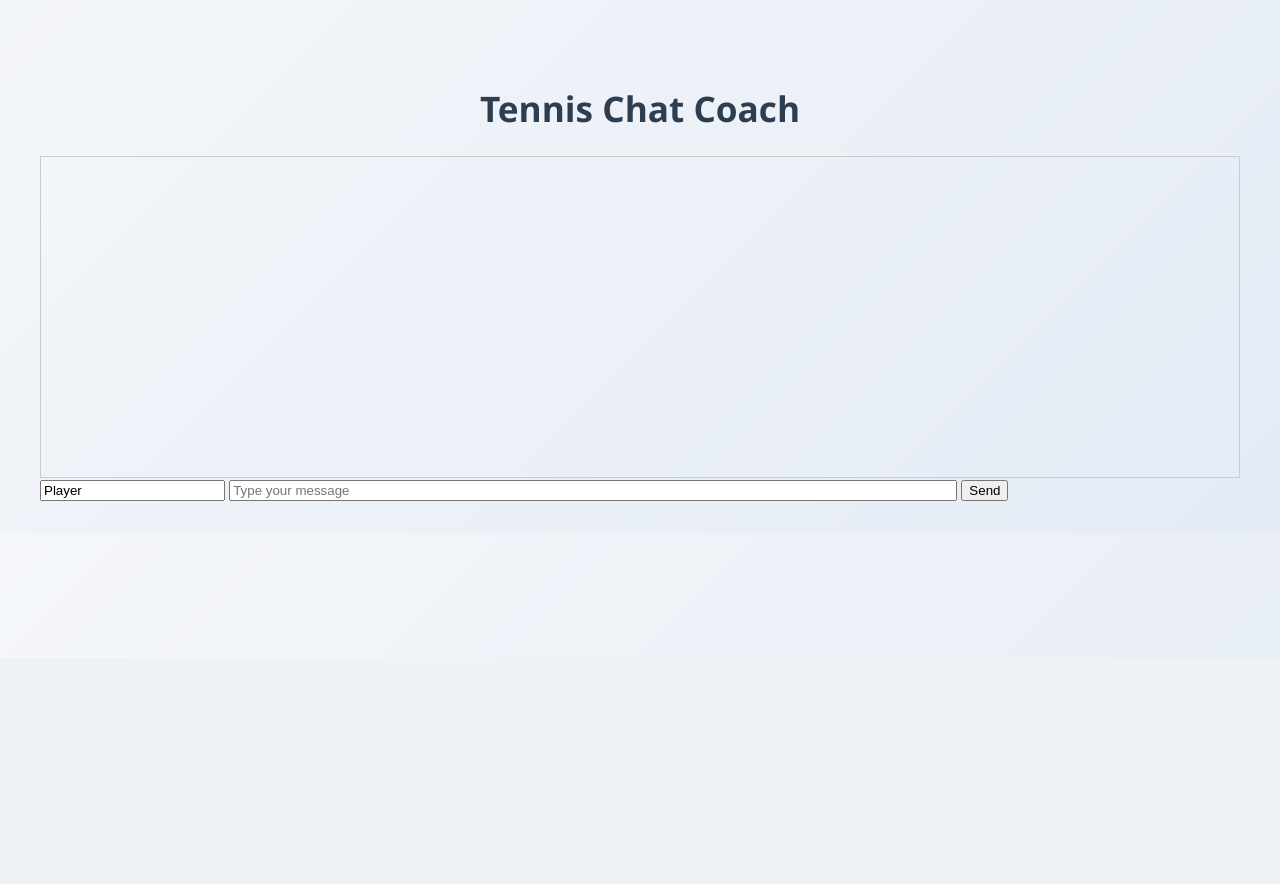
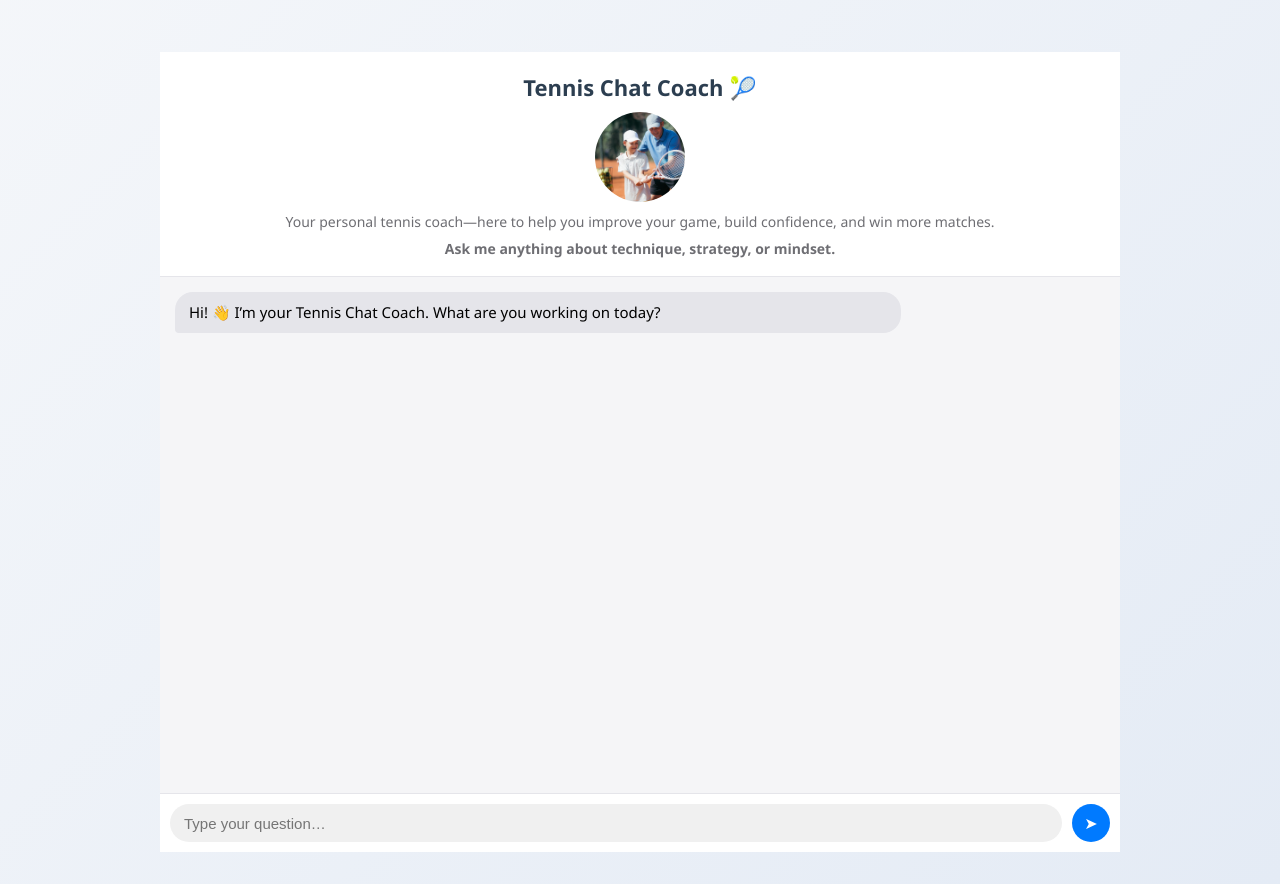
Before and after one commit to xchen79/App.py, a Flask app: page /chat in a window 1280 px wide. Shown: the part 142-1026 px from the top of the page. Before the commit the page ends 643 px from the top, so only its background shows below. Run offline with Flask 3, Linux system fonts and the light colour scheme.

Commit message:
Styled the chatbot and added an image

```diff
--- a/static/style.css
+++ b/static/style.css
@@ -553,3 +553,122 @@ nav a {
 main {
     padding: 2rem 2.5rem;
 }
+
+.chat-container {
+    max-width: 80%;
+    margin: 0 auto;
+    height: 100vh;
+    display: flex;
+    flex-direction: column;
+    background-color: #ffffff;
+}
+
+/* -------- Header -------- */
+.chat-header {
+    text-align: center;
+    padding: 20px 15px 10px;
+    border-bottom: 1px solid #e5e5ea;
+}
+
+.chat-header h1 {
+    margin: 0;
+    font-size: 22px;
+    font-weight: 600;
+}
+
+.chat-header p {
+    margin: 8px 0;
+    font-size: 14px;
+    color: #6e6e73;
+}
+
+/* Coach image */
+.coach-photo {
+    width: 90px;
+    height: 90px;
+    border-radius: 50%;
+    object-fit: cover;
+    margin: 10px auto;
+    display: block;
+}
+
+/* -------- Chat Box -------- */
+#chatbox {
+    flex: 1;
+    padding: 15px;
+    overflow-y: auto;
+    background-color: #f5f5f7;
+}
+
+/* Chat bubbles */
+.message {
+    max-width: 75%;
+    padding: 10px 14px;
+    border-radius: 18px;
+    margin-bottom: 10px;
+    font-size: 15px;
+    line-height: 1.4;
+    word-wrap: break-word;
+}
+
+/* User (right side, blue) */
+.message.user {
+    background-color: #007aff;
+    color: white;
+    margin-left: auto;
+    border-bottom-right-radius: 4px;
+}
+
+/* Coach (left side, gray) */
+.message.bot {
+    background-color: #e5e5ea;
+    color: #000;
+    margin-right: auto;
+    border-bottom-left-radius: 4px;
+}
+
+/* -------- Input Bar -------- */
+.chat-input {
+    display: flex;
+    padding: 10px;
+    border-top: 1px solid #e5e5ea;
+    background-color: #ffffff;
+}
+
+#message {
+    flex: 1;
+    border: none;
+    padding: 10px 14px;
+    border-radius: 20px;
+    background-color: #f0f0f0;
+    font-size: 15px;
+    outline: none;
+}
+
+#sendBtn {
+    margin-left: 10px;
+    background-color: #007aff;
+    color: white;
+    border: none;
+    border-radius: 50%;
+    width: 38px;
+    height: 38px;
+    font-size: 16px;
+    cursor: pointer;
+}
+
+#sendBtn:hover {
+    background-color: #005ecb;
+}
+
+/* Hide username field (optional) */
+#username {
+    display: none;
+}
+
+/* -------- Mobile Friendly -------- */
+@media (max-width: 600px) {
+    .chat-container {
+        height: 100dvh;
+    }
+}
--- a/templates/chat.html
+++ b/templates/chat.html
@@ -1,20 +1,36 @@
 {% extends "base.html" %}
 
-{% block title %}Journal{% endblock %}
+{% block title %}Chat{% endblock %}
 
 {% block content %}
-<head>
-<meta charset="UTF-8">
-<title>Tennis Chat Coach</title>
-</head>
-<body>
-<h1>Tennis Chat Coach</h1>
-<div id="chatbox" style="border:1px solid #ccc; height:300px; overflow-y:auto; padding:10px;"></div>
-<input type="text" id="username" placeholder="Your name" value="Player">
-<input type="text" id="message" placeholder="Type your message" style="width:60%;">
-<button id="sendBtn">Send</button>
+
+<div class="chat-container">
+
+    <div class="chat-header">
+        <h1>Tennis Chat Coach 🎾</h1>
+        <img src="{{ url_for('static', filename='assets/coach.jpg') }}" alt="Coach" class="coach-photo" />
+        <p>
+            Your personal tennis coach—here to help you improve your game,
+            build confidence, and win more matches.
+        </p>
+        <p><strong>Ask me anything about technique, strategy, or mindset.</strong></p>
+    </div>
+
+    <div id="chatbox">
+        <div class="message bot">
+            Hi! 👋 I’m your Tennis Chat Coach. What are you working on today?
+        </div>
+    </div>
+
+    <div class="chat-input">
+        <input type="text" id="username" value="Player">
+        <input type="text" id="message" placeholder="Type your question…">
+        <button id="sendBtn">➤</button>
+    </div>
+
+</div>
+
+<link rel="stylesheet" href="{{ url_for('static', filename='chat.css') }}">
 <script src="{{ url_for('static', filename='chat.js') }}"></script>
 
-</body>
-
 {% endblock %}
```
Also changed, not shown: static/assets/coach.jpg (added).
